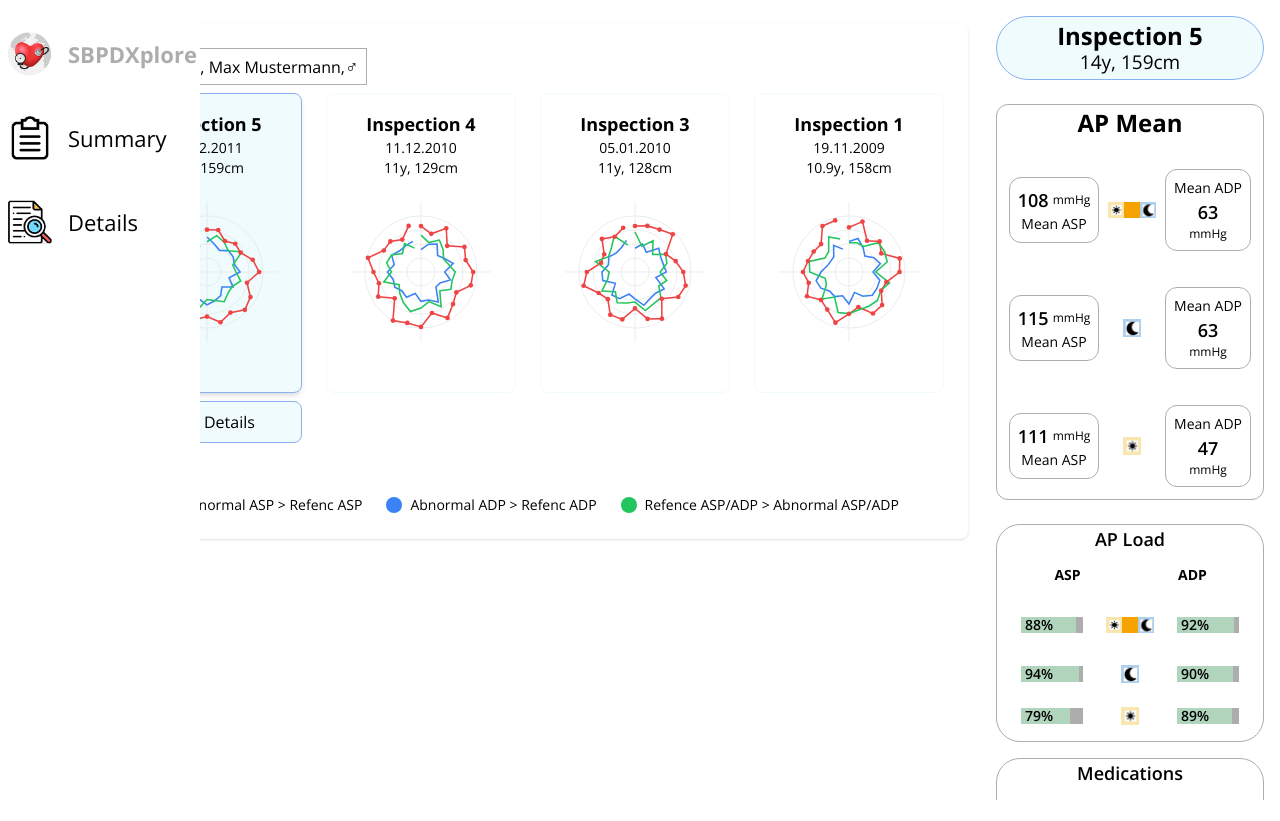
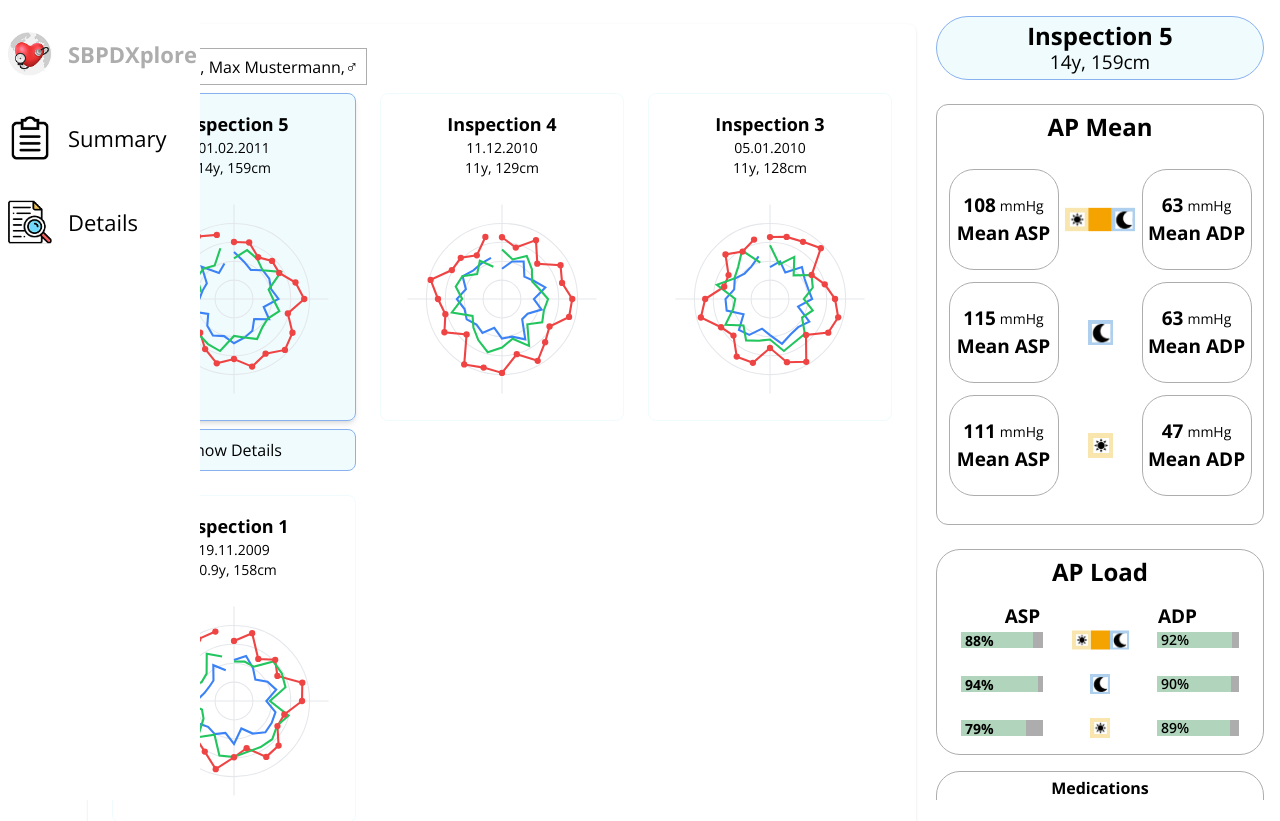
Before and after one commit to MoazamAli45/german-medical, a Next.js app: page / in a window 1280 px wide. Shown: the top 821 px of the page. Built offline with nearby package versions, Linux system fonts and the light colour scheme.

Commit message:
Refactor layout and styling: update sidebar dimensions, enhance responsiveness, and improve component styling for better user experience

```diff
--- a/src/app/page.tsx
+++ b/src/app/page.tsx
@@ -4,6 +4,7 @@ import { Sidebar } from "@/components/sidebar";
 import { RightSidebar } from "@/components/right-sidebar";
 import { D3InspectionGraph } from "@/components/d3-inspection-graph";
 import { useEffect, useState } from "react";
+import { cn } from "@/lib/utils";
 
 // Sample data for the graphs
 const generateSampleData = () => {
@@ -111,7 +112,7 @@ export default function Home() {
   return (
     <div className="min-h-screen bg-gray-50">
       <Sidebar />
-      <main className="pl-12 sm:pl-16 mlg:pr-72 transition-all duration-300">
+      <main className="pl-12 sm:pl-16 lg:pr-[340px] transition-all duration-300">
         <div className="p-1 sm:p-6">
           <div className="max-w-7xl mx-auto">
             <div className="bg-white rounded-lg shadow p-6">
@@ -122,14 +123,14 @@ export default function Home() {
                   <span className="text-[18px] ">♂</span>
                 </span>
               </div>
-              <div className="grid grid-cols-1 md:grid-cols-2 lg:grid-cols-3 xl:grid-cols-4 gap-6 py-2 max-w-5xl">
+              <div className="grid grid-cols-1 md:grid-cols-2 xl:grid-cols-3 2xl:grid-cols-4 gap-6 py-2 max-w-5xl">
                 {inspections.map((inspection) => (
                   <div
                     key={inspection.number}
-                    className="mlg:h-[370px] flex flex-col gap-2 group"
+                    className=" flex flex-col gap-2 group"
                   >
                     <div
-                      className={`bg-gray-50 rounded-lg p-4 relative transition-all duration-300 mlg:h-[300px] border-[1px] border-solid cursor-pointer ${
+                      className={`bg-gray-50 rounded-lg p-4 relative transition-all duration-300  border-[1px] border-solid cursor-pointer ${
                         activeInspection.number === inspection.number
                           ? "border-[#88B1EF] bg-[rgb(168,230,243,.19)] shadow-md"
                           : "border-[rgb(168,230,243,.19)] hover:border-[#88B1EF] hover:bg-[rgb(168,230,243,.19)] hover:shadow-md"
@@ -149,11 +150,18 @@ export default function Home() {
                       </div>
                       <D3InspectionGraph data={inspection.data} />
                     </div>
-                    {activeInspection.number === inspection.number && (
-                      <button className="border-color bg-[rgb(168,230,243,.19)] px-6 py-2 rounded-lg font-normal">
+                    {
+                      <button
+                        className={cn(
+                          "border-color bg-[rgb(168,230,243,.19)] px-6 py-2 rounded-lg font-normal",
+                          activeInspection.number === inspection.number
+                            ? "opacity-100"
+                            : "opacity-0"
+                        )}
+                      >
                         Show Details
                       </button>
-                    )}
+                    }
                   </div>
                 ))}
               </div>
--- a/src/components/right-sidebar.tsx
+++ b/src/components/right-sidebar.tsx
@@ -11,7 +11,7 @@ export function RightSidebar({ inspection }: any) {
 
   useEffect(() => {
     const handleResize = () => {
-      if (window.innerWidth > 990) {
+      if (window.innerWidth > 1024) {
         setIsOpen(true);
       } else {
         setIsOpen(false);
@@ -67,7 +67,7 @@ export function RightSidebar({ inspection }: any) {
         )}
       </button>
       <div
-        className={`fixed right-0 top-0 h-full w-[300px] bg-white p-4 overflow-y-auto border-gray-200 scrollbar-hide transition-transform duration-300 ease-in-out ${
+        className={`fixed right-0 top-0 h-full w-[360px] bg-white p-4 overflow-y-auto border-gray-200 scrollbar-hide transition-transform duration-300 ease-in-out ${
           isOpen ? "translate-x-0" : "translate-x-full"
         } lg:translate-x-0`}
       >
@@ -82,9 +82,9 @@ export function RightSidebar({ inspection }: any) {
         </div>
 
         {/* AP Mean Section */}
-        <div className="mb-6 !rounded-xl  border-[1px] border-solid border-[#AEADAD]">
+        <div className="mb-6 !rounded-xl py-1  border-[1px] border-solid border-[#AEADAD]">
           <h2 className="text-[24px] font-bold text-center mb-4">AP Mean</h2>
-          <div className="space-y-3">
+          <div className="space-y-3 pt-2  pb-6">
             {[
               {
                 time: "Mean ASP",
@@ -93,7 +93,7 @@ export function RightSidebar({ inspection }: any) {
                   <Image
                     src={Sun || "/placeholder.svg"}
                     alt="Sun"
-                    className="h-7 w-12"
+                    className="h-[25px] w-[70px]"
                   />
                 ),
                 adp: inspection.apMean.adp.day,
@@ -105,7 +105,7 @@ export function RightSidebar({ inspection }: any) {
                   <Image
                     src={Star || "/placeholder.svg"}
                     alt="Star"
-                    className="h-[18px] w-[18px]"
+                    className="h-[25px] w-[25px]"
                   />
                 ),
                 adp: inspection.apMean.adp.overall,
@@ -117,7 +117,7 @@ export function RightSidebar({ inspection }: any) {
                   <Image
                     src={Moon || "/placeholder.svg"}
                     alt="Moon"
-                    className="h-[18px] w-[18px]"
+                    className="h-[25px] w-[25px]"
                   />
                 ),
                 adp: inspection.apMean.adp.night,
@@ -125,27 +125,31 @@ export function RightSidebar({ inspection }: any) {
             ].map((reading, index) => (
               <div
                 key={index}
-                className="flex justify-between gap-1 items-center bg-gray-50 rounded-[25px] p-3"
+                className="flex items-center justify-center gap-1  "
               >
-                <div className="flex items-center gap-3 shrink-0">
-                  <div className="flex flex-col items-center justify-center p-2 w-[90px] !rounded-xl  border-[1px] border-solid border-gray">
+                <div className="flex items-center gap-3 shrink-0 ">
+                  <div className="flex flex-col items-center justify-center p-1 w-[110px] h-[101px] rounded-[25px]  border-[1px] border-solid border-gray">
                     <div className="flex gap-1 items-center">
-                      <span className="text-lg font-semibold">
+                      <span className="text-[19px] font-bold">
                         {reading.value}
                       </span>
-                      <span className="text-xs text-gray-500">mmHg</span>
+                      <span className="text-[14px] ">mmHg</span>
                     </div>
 
-                    <span className="text-sm text-gray-600">
+                    <span className="text-[19px]  font-bold">
                       {reading.time}
                     </span>
                   </div>
                 </div>
-                <div>{reading.icon}</div>
-                <div className="flex flex-col items-center shrink-0 p-2 !rounded-xl border-[1px] border-solid border-gray">
-                  <span className="text-sm text-gray-600">Mean ADP</span>
-                  <span className="text-lg font-semibold">{reading.adp}</span>
-                  <span className="text-xs text-gray-500">mmHg</span>
+                <div className="w-[75px] flex items-center justify-center">
+                  {reading.icon}
+                </div>
+                <div className="flex flex-col items-center justify-center shrink-0 p-1 rounded-[25px] w-[110px] h-[101px] border-[1px] border-solid border-gray">
+                  <div className="flex gap-1 items-center ">
+                    <span className="text-[19px] font-bold">{reading.adp}</span>
+                    <span className="text-[14px] ">mmHg</span>
+                  </div>
+                  <span className="text-[19px]  font-bold">Mean ADP</span>
                 </div>
               </div>
             ))}
@@ -153,16 +157,15 @@ export function RightSidebar({ inspection }: any) {
         </div>
 
         {/* AP Load Section */}
-        <div className="w-full max-w-2xl px-6 pb-4 rounded-3xl border border-[#AEADAD] bg-white">
-          <h2 className="text-lg font-semibold mb-3 text-center">AP Load</h2>
+        <div className="w-full max-w-2xl px-6 pb-4 py-1 rounded-3xl border border-[#AEADAD] bg-white">
+          <h2 className="text-[24px] font-bold mb-3 text-center">AP Load</h2>
 
+          <div className="grid grid-cols-[1fr_auto_1fr] gap-4 items-center">
+            <div className="text-[19px] font-bold text-center">ASP</div>
+            <div className="text-[19px] font-bold text-center"></div>
+            <div className="text-[19px] font-bold text-center">ADP</div>
+          </div>
           <div className="space-y-6">
-            <div className="grid grid-cols-[1fr_auto_1fr] gap-4 items-center">
-              <div className="text-sm font-bold text-center">ASP</div>
-              <div className="text-sm font-bold text-center"></div>
-              <div className="text-sm font-bold text-center">ADP</div>
-            </div>
-
             {[
               {
                 asp: inspection.apLoad.asp.day,
@@ -171,7 +174,7 @@ export function RightSidebar({ inspection }: any) {
                   <Image
                     src={Sun || "/placeholder.svg"}
                     alt="Sun"
-                    className="h-8 w-12"
+                    className="h-[20px] w-[57px]"
                   />
                 ),
               },
@@ -182,7 +185,7 @@ export function RightSidebar({ inspection }: any) {
                   <Image
                     src={Star || "/placeholder.svg"}
                     alt="Star"
-                    className="h-[18px] w-[18px]"
+                    className="h-[20px] w-[20px]"
                   />
                 ),
               },
@@ -193,14 +196,14 @@ export function RightSidebar({ inspection }: any) {
                   <Image
                     src={Moon || "/placeholder.svg"}
                     alt="Moon"
-                    className="h-[18px] w-[18px]"
+                    className="h-[20px] w-[20px]"
                   />
                 ),
               },
             ].map((item, index) => (
               <div
                 key={index}
-                className="grid grid-cols-[1fr_1fr_1fr] gap-4 items-center"
+                className="grid grid-cols-[1fr_1fr_1fr] gap-4  items-center"
               >
                 {/* ASP Bar */}
                 <div className="flex items-center shrink-0">
@@ -209,7 +212,7 @@ export function RightSidebar({ inspection }: any) {
                       className="h-full bg-[#B0D5BC] transition-all duration-500 relative"
                       style={{ width: item.asp }}
                     >
-                      <span className="absolute left-1 top-1/2 -translate-y-1/2 font-semibold text-black text-sm">
+                      <span className="absolute left-1 top-1/2 -translate-y-1/2 font-bold text-black text-[14px]">
                         {item.asp}
                       </span>
                     </div>
@@ -240,16 +243,16 @@ export function RightSidebar({ inspection }: any) {
         </div>
 
         {/* Medications Section */}
-        <div className="rounded-3xl border border-[#AEADAD] my-4 bg-white">
-          <h2 className="text-lg font-semibold text-center">Medications</h2>
+        <div className="rounded-3xl border py-1 border-[#AEADAD] my-4 bg-white">
+          <h2 className="text-[24px font-bold text-center">Medications</h2>
           <div className="space-y-2">
             {inspection.medications.map((med: any) => (
               <div
                 key={med.name}
                 className="flex justify-between items-center p-3 bg-gray-50 rounded-xl"
               >
-                <span className="font-medium">{med.name}</span>
-                <span className="text-sm text-gray-600">{med.dose}</span>
+                <span className="font-bold text-[14px]">{med.name}</span>
+                <span className="text-[14px] font-semibold">{med.dose}</span>
               </div>
             ))}
           </div>
```
